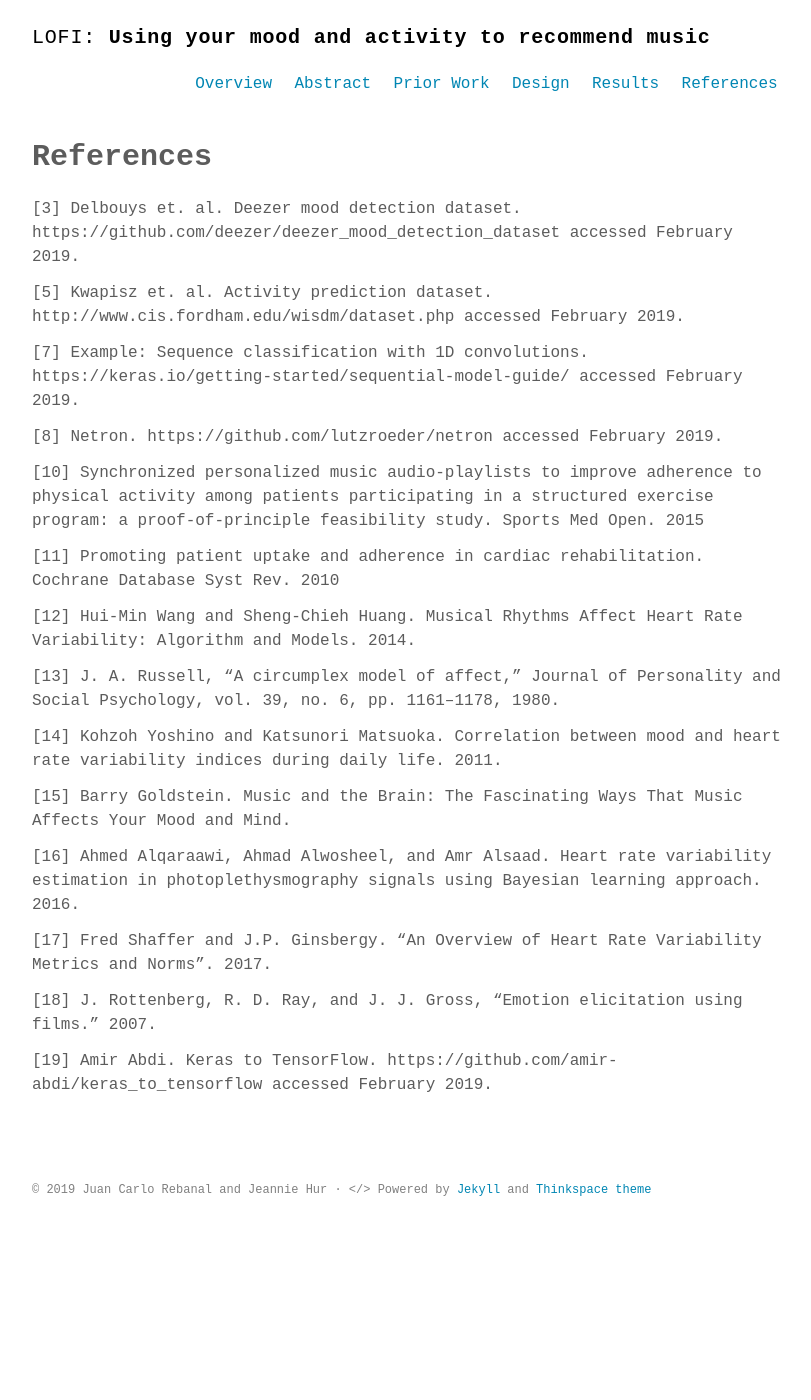
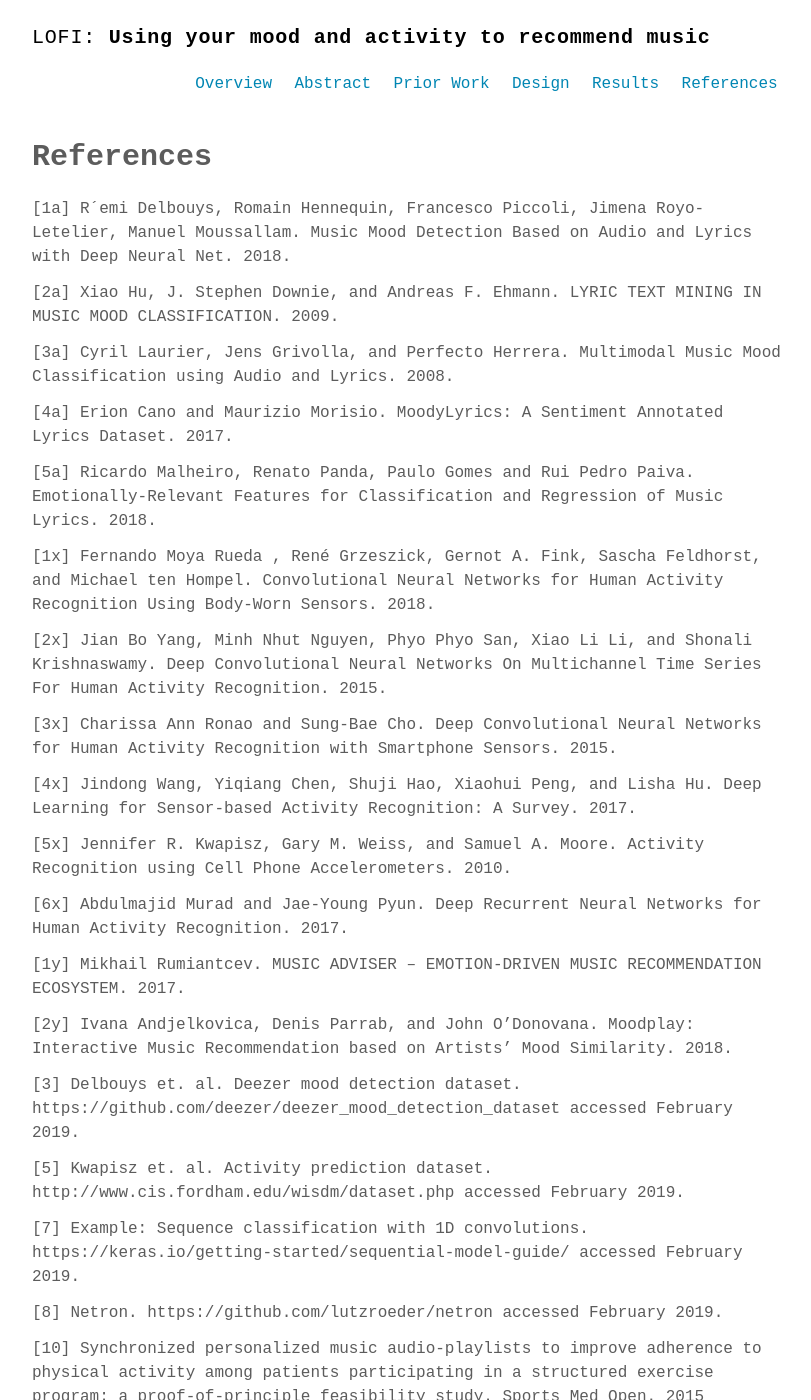
Before and after one commit to m202a-winter19-lofi/m202a-winter19-lofi.github.io, a Jekyll site: the page built from references.md, in a window 1280 px wide and 1400 px high. Shown: the whole window, without its empty margins (232-1043 px from the left). Built offline with Jekyll 4.4.1, drawn with Linux system fonts in a browser that asks for light colours; some web fonts are replaced.

Commit message:
finishing touches

```diff
--- a/references.md
+++ b/references.md
@@ -2,6 +2,32 @@
 layout: page
 title: "References"
 ---
+
+[1a] R´emi Delbouys, Romain Hennequin, Francesco Piccoli, Jimena Royo-Letelier, Manuel Moussallam. Music Mood Detection Based on Audio and Lyrics with Deep Neural Net. 2018.
+
+[2a] Xiao Hu, J. Stephen Downie, and Andreas F. Ehmann. LYRIC TEXT MINING IN MUSIC MOOD CLASSIFICATION. 2009.
+
+[3a] Cyril Laurier, Jens Grivolla, and Perfecto Herrera. Multimodal Music Mood Classification using Audio and Lyrics. 2008.
+
+[4a] Erion Cano and Maurizio Morisio. MoodyLyrics: A Sentiment Annotated Lyrics Dataset. 2017.
+
+[5a] Ricardo Malheiro, Renato Panda, Paulo Gomes and Rui Pedro Paiva. Emotionally-Relevant Features for Classification and Regression of Music Lyrics. 2018.
+
+[1x] Fernando Moya Rueda , René Grzeszick, Gernot A. Fink, Sascha Feldhorst, and Michael ten Hompel. Convolutional Neural Networks for Human Activity Recognition Using Body-Worn Sensors. 2018.
+
+[2x] Jian Bo Yang, Minh Nhut Nguyen, Phyo Phyo San, Xiao Li Li, and Shonali Krishnaswamy. Deep Convolutional Neural Networks On Multichannel Time Series For Human Activity Recognition. 2015.
+
+[3x] Charissa Ann Ronao and Sung-Bae Cho. Deep Convolutional Neural Networks for Human Activity Recognition with Smartphone Sensors. 2015.
+
+[4x] Jindong Wang, Yiqiang Chen, Shuji Hao, Xiaohui Peng, and Lisha Hu. Deep Learning for Sensor-based Activity Recognition: A Survey. 2017.
+
+[5x] Jennifer R. Kwapisz, Gary M. Weiss, and Samuel A. Moore. Activity Recognition using Cell Phone Accelerometers. 2010.
+
+[6x] Abdulmajid Murad and Jae-Young Pyun. Deep Recurrent Neural Networks for Human Activity Recognition. 2017.
+
+[1y] Mikhail Rumiantcev. MUSIC ADVISER – EMOTION-DRIVEN MUSIC RECOMMENDATION ECOSYSTEM. 2017.
+
+[2y] Ivana Andjelkovica, Denis Parrab, and John O’Donovana. Moodplay: Interactive Music Recommendation based on Artists’ Mood Similarity. 2018.
 
 [3] Delbouys et. al. Deezer mood detection dataset. https://github.com/deezer/deezer_mood_detection_dataset accessed February 2019.
 
```
Also changed, not shown: prior.md (+1 -1 lines).
